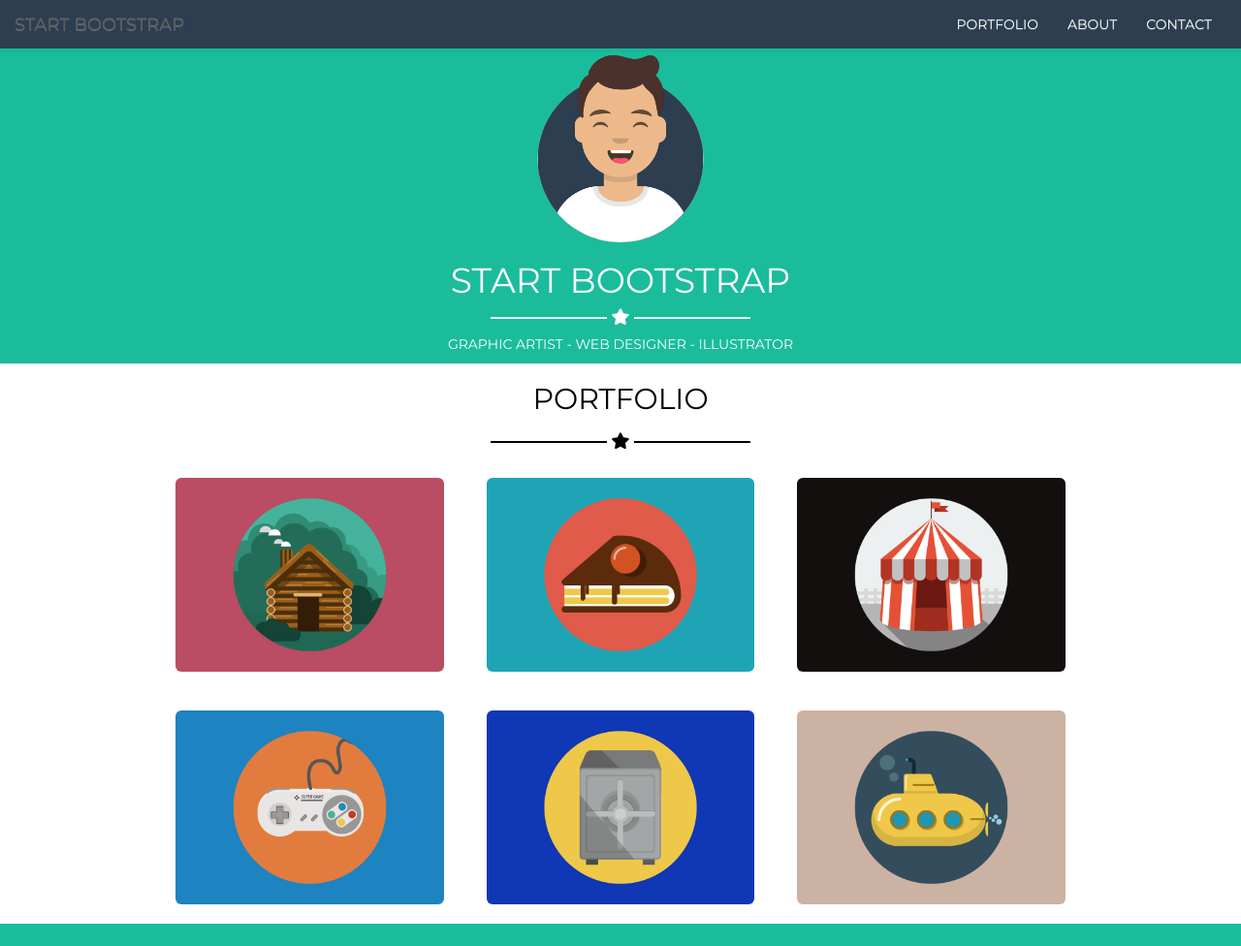
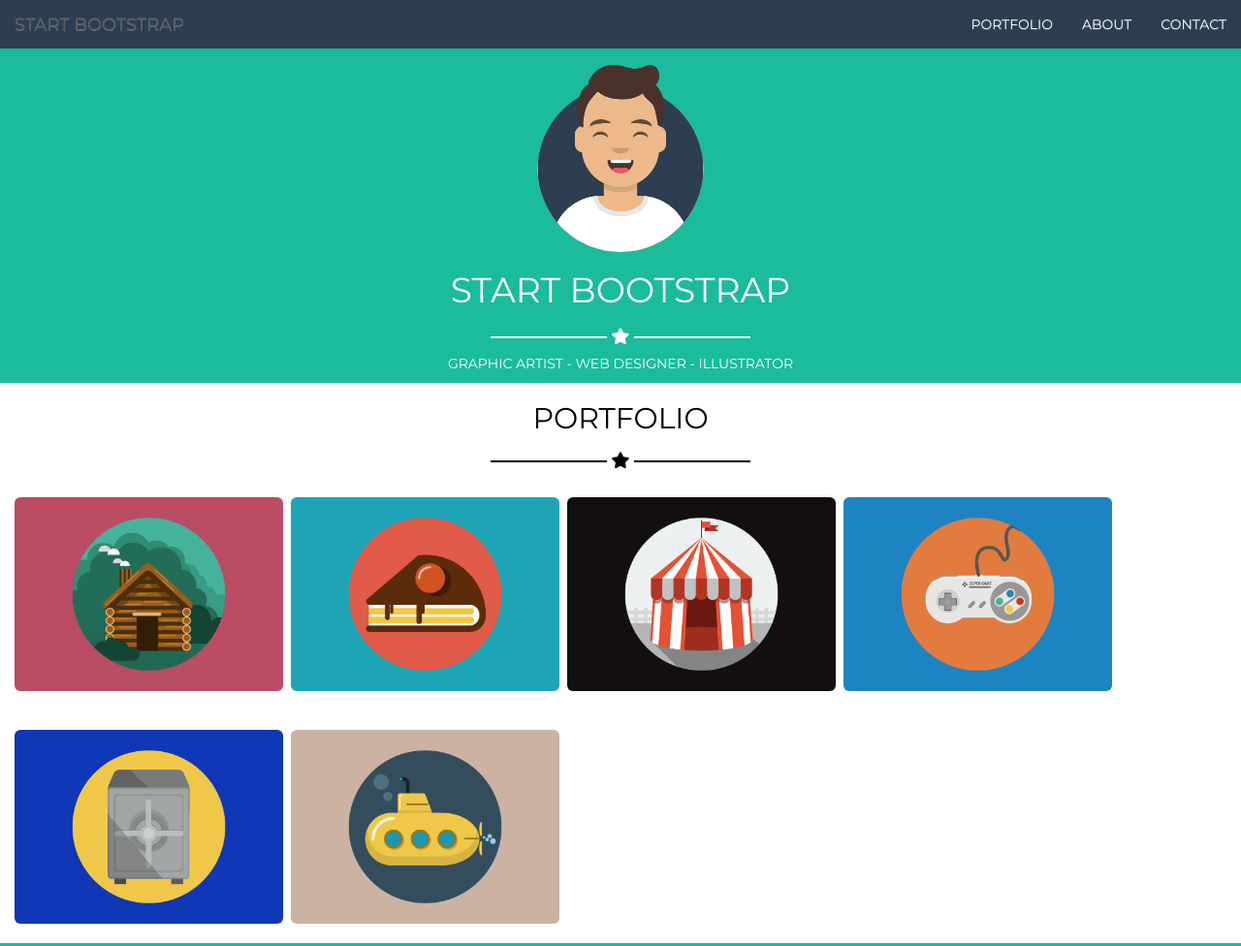
Before and after one commit to France900/html-css-bootstrap-freelancer, a plain HTML site: page index.html in a window 1280 px wide. Shown: the top 976 px of the page at 97% size. Drawn offline with nearby package versions, Linux system fonts and the light colour scheme.

Commit message:
layoutcol

```diff
--- a/assets/master.css
+++ b/assets/master.css
@@ -52,13 +52,20 @@ nav div.my-bg {
   background-color: #2C3E50;
 }
 
+section.my-bg{
+  padding-top: 60px;
+}
+
 section.my-bg,
 .my-section-2  {
   background-color: #1ABC9C;
 }
 img {
   height: 200px;
+  /* max-width: 100%; */
 }
+
+img:hover
 
 h1 {
   margin-bottom: 0;
@@ -83,7 +90,7 @@ h2 {
 
 main img {
   border-radius: 6px;
-  margin: 20px;
+  margin: 20px 0;
 }
 
 .my-container {
--- a/index.html
+++ b/index.html
@@ -18,7 +18,7 @@
 
   <body>
     <header>
-      <nav class="navbar navbar-default"> <!---default di bootstrap -->
+      <nav class="navbar navbar-default navbar-fixed-top"> <!---default di bootstrap -->
         <div class="container-fluid my-bg">
           <!-- Brand and toggle get grouped for better mobile display -->
           <div class="navbar-header">
@@ -33,42 +33,10 @@
 
           <!-- Collect the nav links, forms, and other content for toggling -->
           <div class="collapse navbar-collapse" id="bs-example-navbar-collapse-1">
-            <!-- <ul class="nav navbar-nav">
-              <li class="active"><a href="#">Link <span class="sr-only">(current)</span></a></li>
-              <li><a href="#">Link</a></li>
-              <li class="dropdown">
-                <a href="#" class="dropdown-toggle" data-toggle="dropdown" role="button" aria-haspopup="true" aria-expanded="false">Dropdown <span class="caret"></span></a>
-                <ul class="dropdown-menu">
-                  <li><a href="#">Action</a></li>
-                  <li><a href="#">Another action</a></li>
-                  <li><a href="#">Something else here</a></li>
-                  <li role="separator" class="divider"></li>
-                  <li><a href="#">Separated link</a></li>
-                  <li role="separator" class="divider"></li>
-                  <li><a href="#">One more separated link</a></li>
-                </ul>
-              </li>
-            </ul> -->
-            <!-- <form class="navbar-form navbar-left">
-              <div class="form-group">
-                <input type="text" class="form-control" placeholder="Search">
-              </div>
-              <button type="submit" class="btn btn-default">Submit</button>
-            </form> -->
             <ul class="nav navbar-nav navbar-right">
               <li><a href="#my-portfolio">portfolio</a></li>
               <li><a href="#my-about">about</a></li>
               <li><a href="#my-contact">contact</a></li>
-              <!-- <li class="dropdown">
-                <a href="#" class="dropdown-toggle" data-toggle="dropdown" role="button" aria-haspopup="true" aria-expanded="false">Dropdown <span class="caret"></span></a>
-                <ul class="dropdown-menu">
-                  <li><a href="#">Action</a></li>
-                  <li><a href="#">Another action</a></li>
-                  <li><a href="#">Something else here</a></li>
-                  <li role="separator" class="divider"></li>
-                  <li><a href="#">Separated link</a></li>
-                </ul>
-              </li> -->
             </ul>
           </div><!-- /.navbar-collapse -->
         </div><!-- /.container-fluid -->
@@ -99,13 +67,25 @@
             <div class="my-line"></div>
           </div>
         </div>
-        <div class="container">
+        <div class="container row">
+          <div class="col-xs-12 col-md-6 col-lg-3">
             <img src="./assets/img/cabin.png" alt="">
+          </div>
+          <div class="col-xs-12 col-md-6 col-lg-3">
             <img src="./assets/img/cake.png" alt="">
+          </div>
+          <div class="col-xs-12 col-md-6 col-lg-3">
             <img src="./assets/img/circus.png" alt="">
+          </div>
+          <div class="col-xs-12 col-md-6 col-lg-3">
             <img src="./assets/img/game.png" alt="">
+          </div>
+          <div class="col-xs-12 col-md-6 col-lg-3">
             <img src="./assets/img/safe.png" alt="">
+          </div>
+          <div class="col-xs-12 col-md-6 col-lg-3">
             <img src="./assets/img/submarine.png" alt="">
+          </div>
         </div>
       </section>
 
```
Lines whose indentation alone changed are shown as unchanged.
